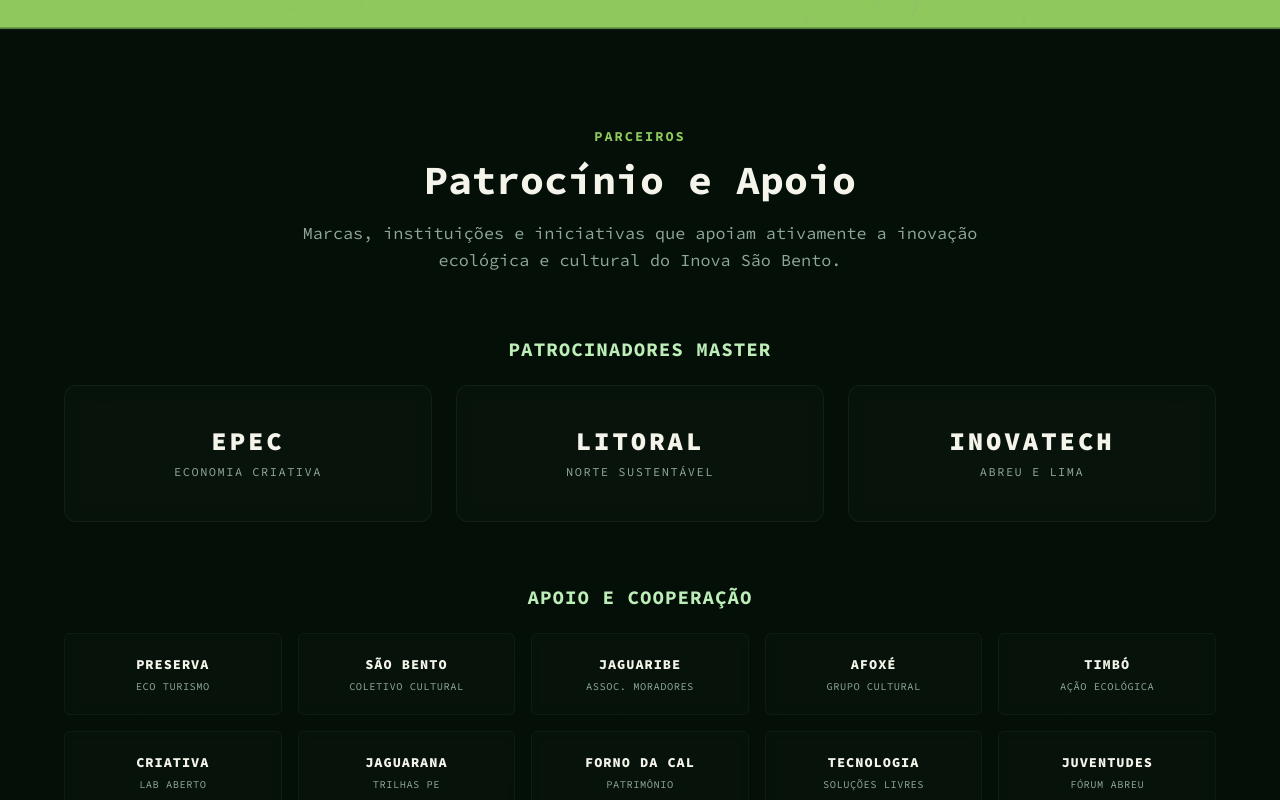
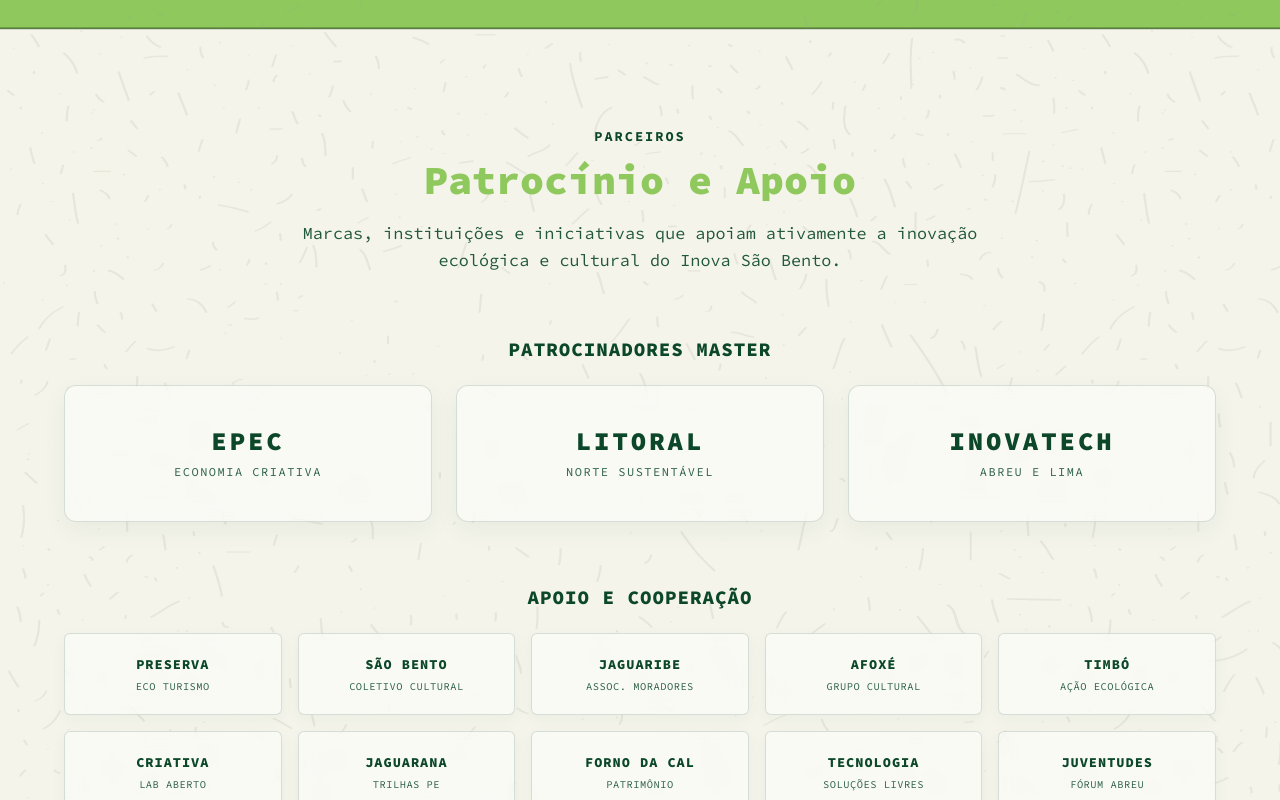
Before and after one commit to inovasaobento-ops/site-inovasaobento, a Next.js app: page / in a window 1280 px wide. Shown: the part 6440-7240 px from the top of the page. Built offline with nearby package versions, Linux system fonts and the light colour scheme; no server answers; the database is empty.

Commit message:
style: aplicar fundo bege granulado e alternar cores de texto verde escuro e limao na secao Patrocinio e Apoio

```diff
--- a/src/app/page.module.css
+++ b/src/app/page.module.css
@@ -998,10 +998,13 @@
 /* ==========================================================================
    8. Sponsors and Support Section
    ========================================================================== */
+/* ==========================================================================
+   8. Sponsors and Support Section
+   ========================================================================== */
 .sponsorsSection {
-  background-color: var(--color-bg-dark);
+  background-color: var(--color-bege);
   padding: 6rem 0;
-  border-top: 1px solid rgba(255, 255, 255, 0.05);
+  border-top: 1px solid rgba(11, 71, 40, 0.15);
   position: relative;
   overflow: hidden;
 }
@@ -1015,7 +1018,7 @@
   height: 100%;
   background-image: url('/assets/sobreposicao-grain.png');
   background-repeat: repeat;
-  opacity: 0.03;
+  opacity: 0.8; /* Granulado de sobreposição */
   pointer-events: none;
   z-index: 1;
 }
@@ -1029,26 +1032,30 @@
 }
 
 .sponsorsTagline {
-  font-family: var(--font-heading);
+  font-family: var(--font-source-code), monospace;
   font-size: 0.85rem;
   font-weight: 700;
   letter-spacing: 2px;
-  color: var(--color-lime-green);
+  color: var(--color-forest-green); /* Verde Escuro */
   text-transform: uppercase;
   display: block;
   margin-bottom: 0.5rem;
 }
 
 .sponsorsTitle {
+  font-family: var(--font-source-code), monospace;
   font-size: 2.5rem;
+  font-weight: 900;
   margin-bottom: 1rem;
-  color: var(--color-text-dark);
+  color: var(--color-lime-green); /* Verde Limão Neon alternado como na Programação */
 }
 
 .sponsorsDescription {
-  color: var(--color-text-muted);
+  color: var(--color-forest-green); /* Verde Escuro */
+  font-family: var(--font-source-code), monospace;
   font-size: 1.05rem;
   line-height: 1.6;
+  opacity: 0.9;
 }
 
 .patrocinadoresGroup {
@@ -1058,10 +1065,10 @@
 }
 
 .groupTitle {
-  font-family: var(--font-heading);
+  font-family: var(--font-source-code), monospace;
   font-size: 1.2rem;
-  font-weight: 700;
-  color: var(--color-pastel-green);
+  font-weight: 800;
+  color: var(--color-forest-green); /* Verde Escuro */
   margin-bottom: 1.5rem;
   text-align: center;
   letter-spacing: 1px;
@@ -1075,10 +1082,10 @@
 }
 
 .sponsorCard {
-  background: rgba(255, 255, 255, 0.02);
+  background: rgba(255, 255, 255, 0.5); /* Vidro fosco claro no fundo bege */
   backdrop-filter: blur(10px);
   -webkit-backdrop-filter: blur(10px);
-  border: 1px solid rgba(255, 255, 255, 0.05);
+  border: 1px solid rgba(11, 71, 40, 0.15);
   border-radius: var(--radius-md);
   padding: 2.5rem 1.5rem;
   display: flex;
@@ -1087,13 +1094,14 @@
   min-height: 130px;
   transition: var(--transition-normal);
   text-align: center;
+  box-shadow: 0 8px 24px rgba(11, 71, 40, 0.05);
 }
 
 .sponsorCard:hover {
   transform: translateY(-3px);
-  background: rgba(255, 255, 255, 0.04);
-  border-color: var(--color-lime-green);
-  box-shadow: 0 0 20px rgba(143, 201, 93, 0.1);
+  background: rgba(255, 255, 255, 0.8);
+  border-color: rgba(11, 71, 40, 0.3);
+  box-shadow: 0 12px 30px rgba(11, 71, 40, 0.12);
 }
 
 .sponsorLogoPlaceholder {
@@ -1104,21 +1112,22 @@
 }
 
 .sponsorLogoText {
-  font-family: var(--font-heading);
+  font-family: var(--font-source-code), monospace;
   font-size: 1.6rem;
   font-weight: 900;
-  color: var(--color-bege);
+  color: var(--color-forest-green); /* Verde Escuro */
   letter-spacing: 3px;
   line-height: 1.2;
 }
 
 .sponsorSubtext {
-  font-family: var(--font-heading);
+  font-family: var(--font-source-code), monospace;
   font-size: 0.75rem;
-  color: var(--color-text-muted);
+  color: var(--color-forest-green); /* Verde Escuro */
   text-transform: uppercase;
   letter-spacing: 1.5px;
   margin-top: 0.35rem;
+  opacity: 0.85;
 }
 
 .apoiosGroup {
@@ -1133,10 +1142,10 @@
 }
 
 .apoioCard {
-  background: rgba(255, 255, 255, 0.015);
-  backdrop-filter: blur(5px);
-  -webkit-backdrop-filter: blur(5px);
-  border: 1px solid rgba(255, 255, 255, 0.04);
+  background: rgba(255, 255, 255, 0.5); /* Vidro fosco claro no fundo bege */
+  backdrop-filter: blur(8px);
+  -webkit-backdrop-filter: blur(8px);
+  border: 1px solid rgba(11, 71, 40, 0.15);
   border-radius: var(--radius-sm);
   padding: 1.2rem 0.8rem;
   display: flex;
@@ -1146,30 +1155,32 @@
   min-height: 80px;
   transition: var(--transition-normal);
   text-align: center;
+  box-shadow: 0 4px 15px rgba(11, 71, 40, 0.04);
 }
 
 .apoioCard:hover {
   transform: translateY(-2px);
-  background: rgba(255, 255, 255, 0.03);
+  background: rgba(255, 255, 255, 0.85);
   border-color: var(--color-forest-green);
-  box-shadow: 0 0 15px rgba(11, 71, 40, 0.2);
+  box-shadow: 0 8px 20px rgba(11, 71, 40, 0.1);
 }
 
 .apoioName {
-  font-family: var(--font-heading);
+  font-family: var(--font-source-code), monospace;
   font-size: 0.85rem;
   font-weight: 800;
-  color: var(--color-bege);
+  color: var(--color-forest-green); /* Verde Escuro */
   letter-spacing: 1px;
 }
 
 .apoioDesc {
-  font-family: var(--font-heading);
+  font-family: var(--font-source-code), monospace;
   font-size: 0.65rem;
-  color: var(--color-text-muted);
+  color: var(--color-forest-green); /* Verde Escuro */
   margin-top: 0.2rem;
   text-transform: uppercase;
   letter-spacing: 0.5px;
+  opacity: 0.85;
 }
 
 /* Responsiveness overrides inside media queries */
```
